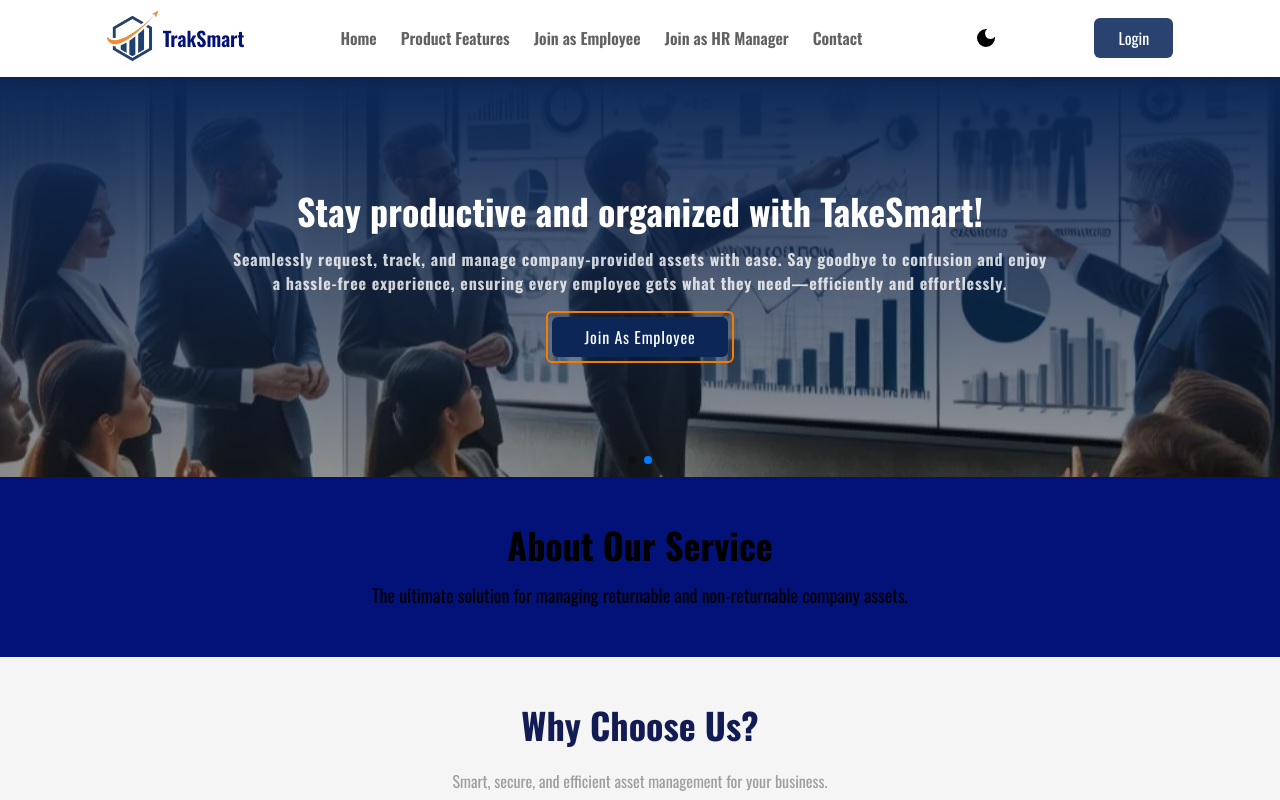
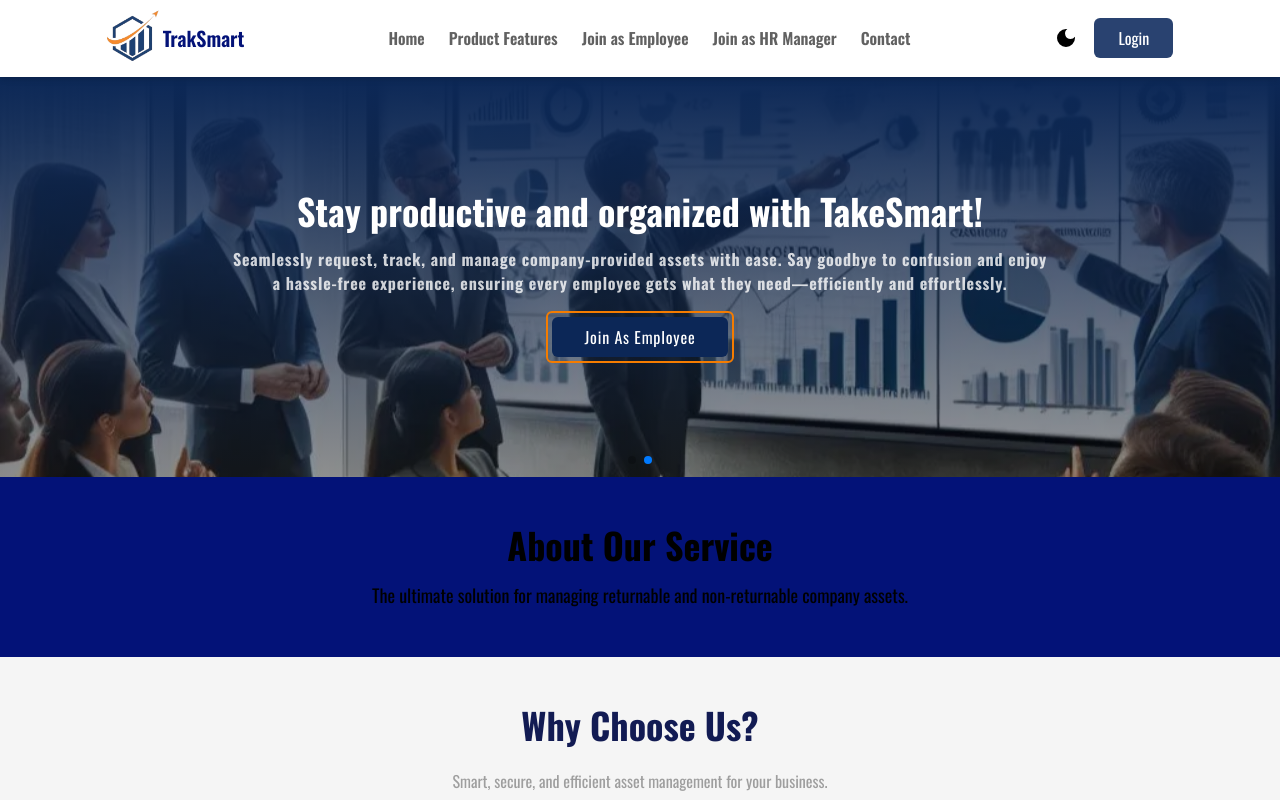
Before and after one commit to wptasmina/xyz-company-client, a React (Vite) app: page / in a window 1280 px wide. Shown: the top 800 px of the page. Built offline with nearby package versions, Linux system fonts and the light colour scheme; no server answers.

Commit message:
added flex login and dark button

```diff
--- a/src/components/Navbar.jsx
+++ b/src/components/Navbar.jsx
@@ -68,19 +68,22 @@ const Navbar = () => {
             Contact
           </NavLink>
         </div>
-         {/* Dark Mode Toggle */}
+         <div className="flex items-center">
+          {/* Dark Mode Toggle */}
          <button
           onClick={toggleDarkMode}
-          className="ml-4 text-2xl text-black dark:text-white"
+          className="mr-4 text-2xl text-black dark:text-white"
         >
           {isDarkMode ? <MdOutlineLightMode /> : <MdDarkMode  />}
         </button>
+
         {/* Login Button */}
         <Link to="/login" className="hidden md:block">
           <button className="bg-[#1a3566ee] text-white px-6 py-2 rounded-md">
             Login
           </button>
         </Link>
+         </div>
 
         {/* Mobile Menu Toggle */}
         <button
```
Also changed, not shown: src/Page/ProductFeatur/ProductFeatures.jsx (+11 -5 lines).
